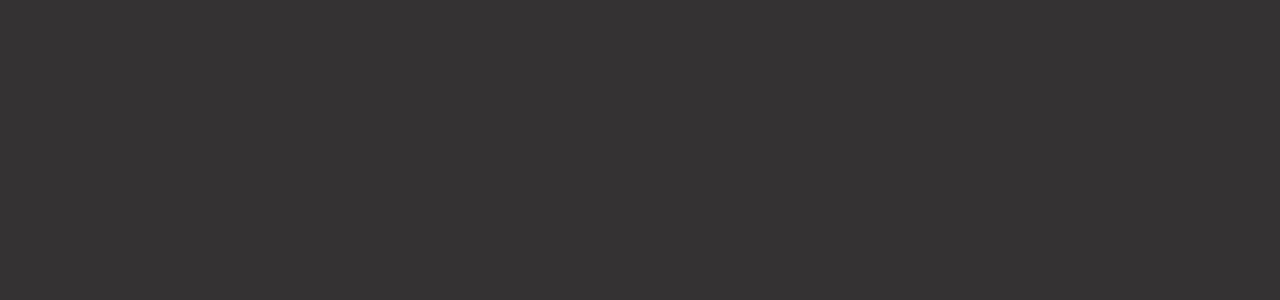
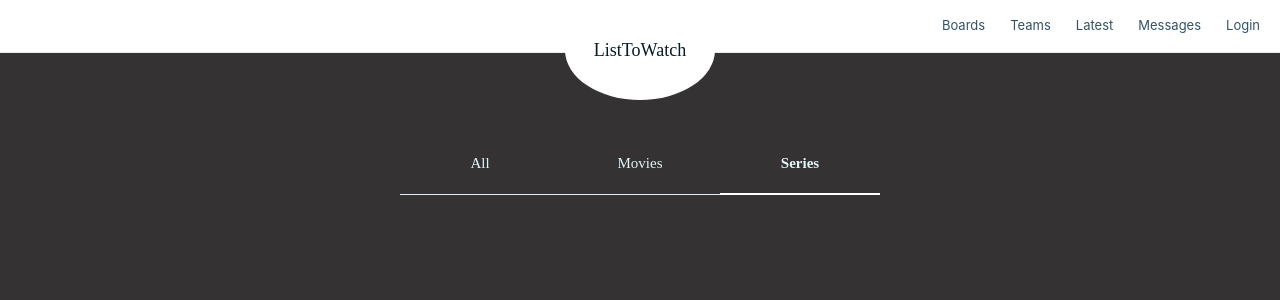
Before and after one commit to nestoor22/FilmManager, a React (Create React App) app in the folder frontend/: page / in a window 1280 px wide. Shown: the top 300 px of the page. Built offline with nearby package versions, Linux system fonts and the light colour scheme.

Commit message:
Start new front-end with Material UI

```diff
--- a/frontend/package.json
+++ b/frontend/package.json
@@ -26,7 +26,8 @@
     "react-select": "^3.0.8",
     "react-slick": "^0.25.2",
     "reactjs-popup": "^1.5.0",
-    "slick-carousel": "^1.8.1"
+    "slick-carousel": "^1.8.1",
+    "classnames": "latest"
   },
   "scripts": {
     "start": "react-scripts start",
--- /dev/null
+++ b/frontend/src/components/app-header/AppHeader.jsx
@@ -0,0 +1,49 @@
+import React from 'react';
+import { Link, useRouteMatch } from 'react-router-dom';
+import classNames from 'classnames';
+
+import AppBar from '@material-ui/core/AppBar';
+
+import AppLogo from "../app-logo/AppLogo";
+
+import useStyles from './styles'
+
+export default function AppHeader({ className }) {
+    const classes = useStyles();
+    return (
+        <AppBar className={classNames(classes.header, className)} position="static">
+            <AppLogo/>
+            <nav className={classes.navigation}>
+                <ul className={classes.navigationItems}>
+                    <MenuLink to="/#" label="Boards" />
+                    <MenuLink to="/#" label="Teams" />
+                    <MenuLink to="/#" label="Latest" />
+                    <MenuLink to="/#" label="Messages" />
+                    <MenuLink to="/#" label="Login" />
+                </ul>
+            </nav>
+        </AppBar>
+    );
+}
+
+function MenuLink({ label, to, activeOnlyWhenExact }) {
+    const match = useRouteMatch({
+        path: to,
+        exact: activeOnlyWhenExact
+    });
+
+    const classes = useStyles();
+
+    return (
+        <li className={classes.navigationItem}>
+            <Link
+                className={classNames(classes.navigationItemLink, {
+                    [classes.activeNavigationLink]: match
+                })}
+                to={to}
+            >
+                {label}
+            </Link>
+        </li>
+    );
+}
--- /dev/null
+++ b/frontend/src/components/app-header/styles.js
@@ -0,0 +1,47 @@
+import {makeStyles} from "@material-ui/core/styles";
+
+const useStyles = makeStyles(({
+    header: {
+        display: 'flex',
+        flexDirection: 'row',
+        height: 52,
+        backgroundColor: '#fff',
+        boxShadow: '0px 1px 0px #E2EBF6',
+        justifyContent: 'flex-end'
+    },
+    logo: {
+        width: 115
+    },
+    navigation: {
+        display: 'flex',
+        paddingRight: '20px'
+    },
+    navigationItems: {
+        padding: '0',
+        margin: '0',
+        listStyle: 'none',
+        display: 'flex',
+        alignItems: 'center',
+    },
+    navigationItem: {
+        fontSize: '13px',
+        cursor: 'pointer',
+        '&:not(:last-child)': {
+            marginRight: 25
+        }
+    },
+    navigationItemLink: {
+        display: 'inline-block',
+        color: '#335267',
+        '&:hover':{
+            color: '#071B27',
+            textDecoration: 'none'
+        }
+    },
+    activeNavigationLink: {
+        color: '#071B27',
+        fontWeight: 'bold'
+    }
+}));
+
+export default useStyles;
--- /dev/null
+++ b/frontend/src/components/app-logo/AppLogo.jsx
@@ -0,0 +1,17 @@
+import React from 'react';
+
+import {Container} from "@material-ui/core";
+import Typography from "@material-ui/core/Typography";
+
+import useStyles from './styles'
+
+function AppLogo() {
+    const classes = useStyles();
+    return (
+        <Container className={classes.logo}>
+            <Typography variant={'h3'}>ListToWatch</Typography>
+        </Container>
+    );
+}
+
+export default AppLogo;
--- /dev/null
+++ b/frontend/src/components/app-logo/styles.js
@@ -0,0 +1,22 @@
+import {makeStyles} from "@material-ui/core/styles";
+
+const useStyles = makeStyles({
+    logo: {
+        display: 'flex',
+        alignItems: 'center',
+        justifyContent: 'center',
+        position: 'absolute',
+        color: '#071B27',
+        height: 100,
+        width: 150,
+        backgroundColor: '#fff',
+        marginLeft: 'auto',
+        marginRight: 'auto',
+        left: 0,
+        right: 0,
+        borderBottomLeftRadius: '50%',
+        borderBottomRightRadius: '50%'
+    }
+});
+
+export default useStyles;
--- /dev/null
+++ b/frontend/src/pages/main/MainPage.jsx
@@ -0,0 +1,62 @@
+import React from 'react';
+import classNames from 'classnames';
+import Tabs from "@material-ui/core/Tabs";
+import Tab from "@material-ui/core/Tab";
+
+import AppHeader from "../../components/app-header/AppHeader";
+
+import useStyles from './styles'
+
+function MainPage() {
+    const classes = useStyles();
+    const [value, setValue] = React.useState(2);
+
+    const handleChange = (event, newValue) => {
+        setValue(newValue);
+    };
+    return (
+        <div className={classes.root}>
+        <AppHeader />
+            <div className={classes.toolbar}>
+                <div className={classes.toolbarSwitchers}>
+                    <Tabs
+                        classes={{
+                        indicator: classes.indicator
+                        }}
+                        value={value}
+                        onChange={handleChange}>
+                        <Tab
+                            classes={{
+                                root: classes.customTabRoot,
+                                wrapper: classes.customTabWrapper,
+                                selected: classes.selected,
+                                textColorInherit: classes.textColorInheritCustom
+                            }}
+                            label="All"
+                        />
+                        <Tab
+                            classes={{
+                                root: classes.customTabRoot,
+                                wrapper: classes.customTabWrapper,
+                                selected: classes.selected,
+                                textColorInherit: classes.textColorInheritCustom
+                            }}
+                            label="Movies"
+                        />
+                        <Tab
+                            classes={{
+                                root: classes.customTabRoot,
+                                wrapper: classes.customTabWrapper,
+                                selected: classes.selected,
+                                textColorInherit: classes.textColorInheritCustom
+                            }}
+                            label="Series"
+                        />
+                    </Tabs>
+                </div>
+            </div>
+        </div>
+    );
+}
+
+export default MainPage;
--- /dev/null
+++ b/frontend/src/pages/main/styles.js
@@ -0,0 +1,64 @@
+import { makeStyles } from '@material-ui/core/styles';
+
+const useStyles = makeStyles({
+    root: {
+        display: 'flex',
+        flexDirection: 'column',
+        width: '100%',
+        height: '100%'
+    },
+    toolbar: {
+        display: 'flex',
+        paddingTop: '80px',
+        justifyContent: 'center',
+        boxSizing: 'border-box',
+        alignItems: 'center',
+        minHeight: '48px'
+    },
+    selected: {
+        fontWeight: 'bold',
+    },
+    indicator: {
+        backgroundColor: 'white',
+    },
+    customTabRoot: {
+        padding: '18px 30px',
+        borderBottom: '1px solid #E2EBF6',
+        boxSizing: 'border-box',
+        fontSize: '15px',
+        '&:focus': {
+            outline: 'none',
+        },
+    },
+    buttonRoot: {
+        fontSize: '13px',
+        fontWeight: 'bold',
+        padding: '3px 20px',
+        marginLeft: '10px'
+    },
+    tabsRoot: {
+        flex: '1 1 auto',
+        display: 'flex'
+    },
+    tabs: {
+        flex: '0 1 220px'
+    },
+    customTabWrapper: {
+        alignItems: 'center'
+    },
+    tabItemTitle: {
+        fontWeight: 'bold',
+        lineHeight: '18px',
+        marginBottom: 12,
+        color: 'inherit'
+    },
+    tabContentWrapper: {
+        padding: '24px 20px 22px 20px'
+    },
+    textColorInheritCustom: {
+        opacity: 1,
+        color: '#E2F5F8',
+    }
+});
+
+export default useStyles;
--- a/frontend/src/routes.js
+++ b/frontend/src/routes.js
@@ -1,10 +1,18 @@
 import React from 'react';
 import { BrowserRouter as Router, Switch, Route } from 'react-router-dom';
+import MainPage from "./pages/main/MainPage";
+
+
 function Routes() {
   return (
     <Router>
+        <Switch>
+            <Route path="/">
+                <MainPage/>
+            </Route>
+        </Switch>
     </Router>
-         );
+  );
 }
 
 export default Routes;
--- a/frontend/src/theme.js
+++ b/frontend/src/theme.js
@@ -1,17 +1,6 @@
 import { createMuiTheme } from '@material-ui/core/styles';
 
 const theme = createMuiTheme({
-    palette: {
-        primary: {
-            main: '#330202'
-        },
-        secondary: {
-            main: '#C4C4C4'
-        },
-        error: {
-            main: '#EB5757'
-        }
-    },
     typography: {
         fontFamily: 'Fira Sans',
         h1: {
```
Also changed, not shown: frontend/src/pages/login/LoginPage.jsx (added), frontend/src/pages/login/styles.js (added), 1 other file (tests, documents, lock files or other folders).
